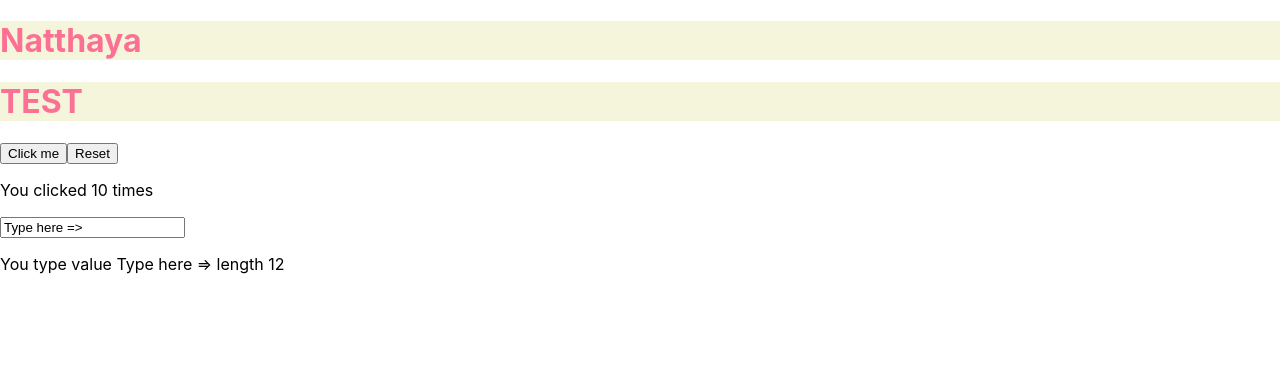
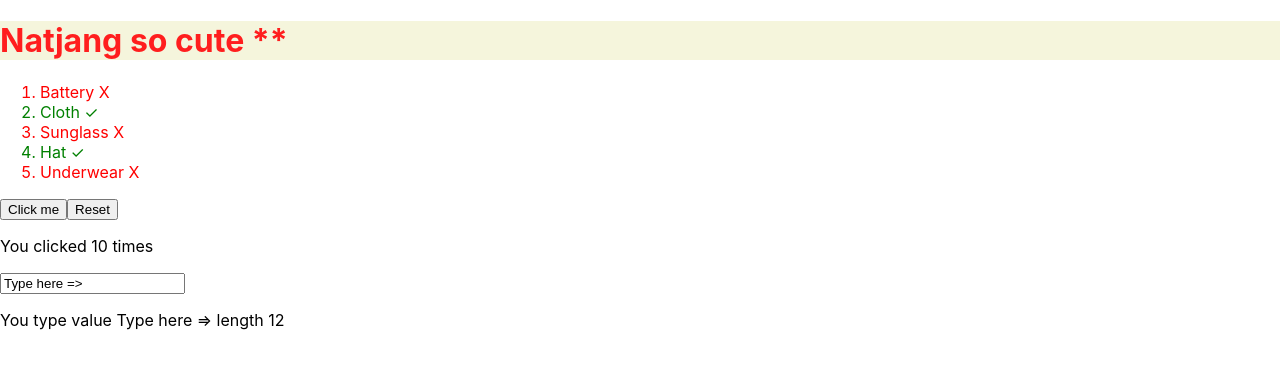
Before and after one commit to Natjang/codespaces-react, a React (Vite) app: page / in a window 1280 px wide. Shown: the top 368 px of the page. Built offline with nearby package versions, Linux system fonts and the light colour scheme.

Commit message:
list item

```diff
--- /dev/null
+++ b/src/Counter.css
@@ -0,0 +1,4 @@
+h1{
+    color:rgb(255, 30, 30);
+
+}
--- a/src/Counter.jsx
+++ b/src/Counter.jsx
@@ -1,26 +1,41 @@
-import { useState} from 'react';
+import { useState } from 'react';
+import './Counter.css';
 
-export default function Counter(){
-    const [count,setCount]=useState(10);
-    const [value,setValue]=useState("Type here =>");
+
+function Item({name, isPacked}) {
+    if (isPacked) {
+
+        return (
+                <li style={{color:'green'}}> {name} ✓ </li>
+        );
+
+    }
+    return (<li style={{color:'red'}}>{name} X </li>);
+
+}
+export default function Counter() {
+    const item = ['Battery','Cloth','Sunglass','Hat','Underwear'];
+    const [count, setCount] = useState(10);
+    const [value, setValue] = useState("Type here =>");
     //const OnTextChange=event=>{setValue(event.target.value);
 
+    return (<>
+    <ol>
+        <Item name = "Battery" isPacked={false} />
+        <Item name = "Cloth" isPacked={true}/>
+        <Item name = "Sunglass"/>
+        <Item name = "Hat" isPacked={true}/>
+        <Item name = "Underwear"/>
+    </ol>
 
+    <button onClick={() => setCount(count + 1)}> Click me </button>
+        <button onClick={() => setCount(0)}> Reset </button>
+        <p> You clicked {count} times </p>
 
-    return(<>
-    <h1 onMouseEnter={()=> console.log("enter")}
-        onMouseLeave={()=> console.log("Leave")}
-        >TEST</h1>
-
-
-    <button onClick={()=>setCount(count+1)}> Click me </button>
-    <button onClick={()=>setCount(0)}> Reset </button>
-    <p> You clicked {count} times </p>
-
-    <input
-        type="text"
-        value={value}
-        onChange={(event)=>setValue(event.target.value)}/>
+        <input
+            type="text"
+            value={value}
+            onChange={(event) => setValue(event.target.value)} />
         <p> You type value {value} length {value.length} </p>
     </>);
 
--- a/src/Hello.jsx
+++ b/src/Hello.jsx
@@ -9,7 +9,7 @@
 import './Hello.css';
 export default function Hello(props){
     return(
-        <h1>Natthaya</h1>
+        <h1>Natjang so cute **</h1>
     );
 
 
```
